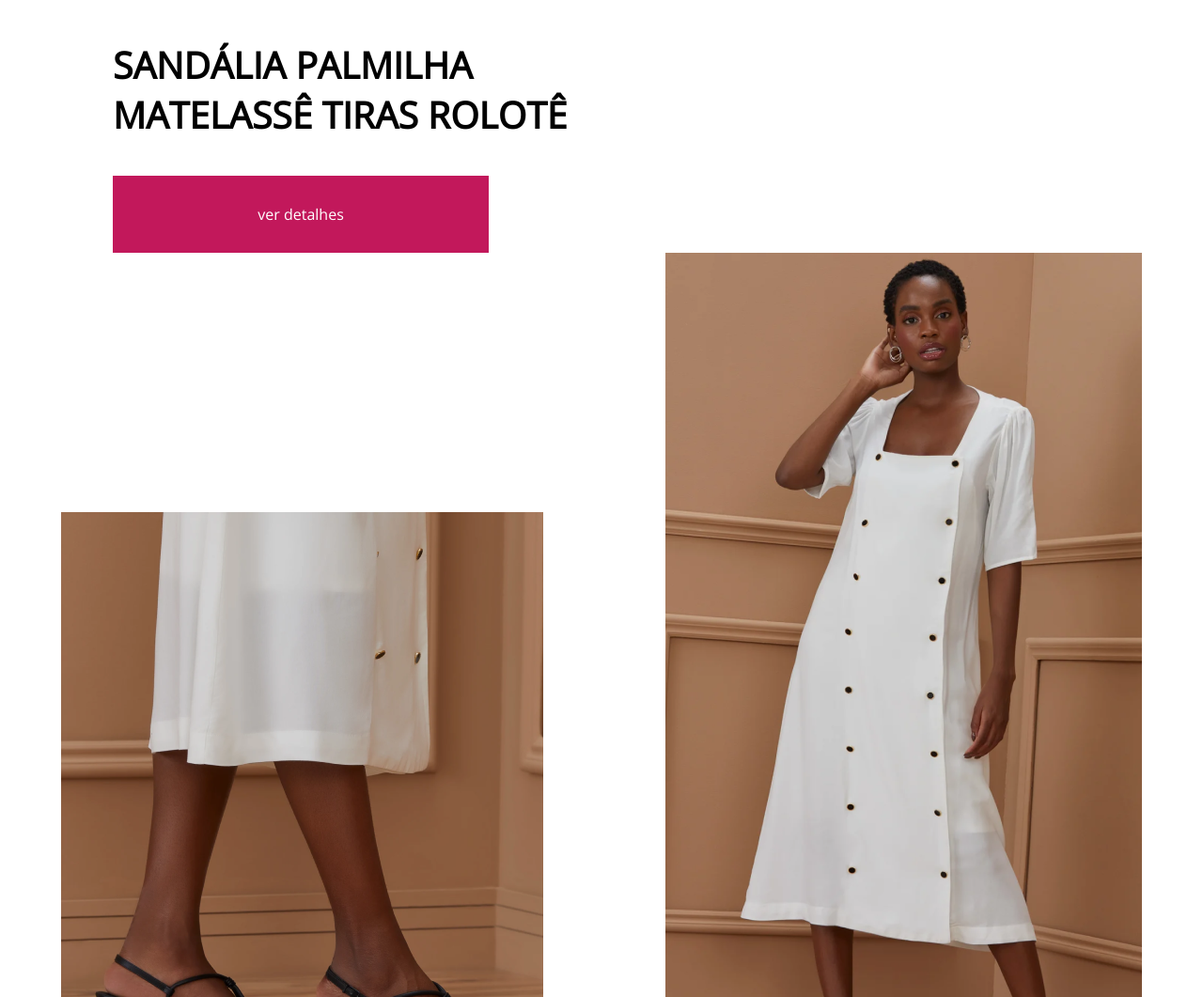
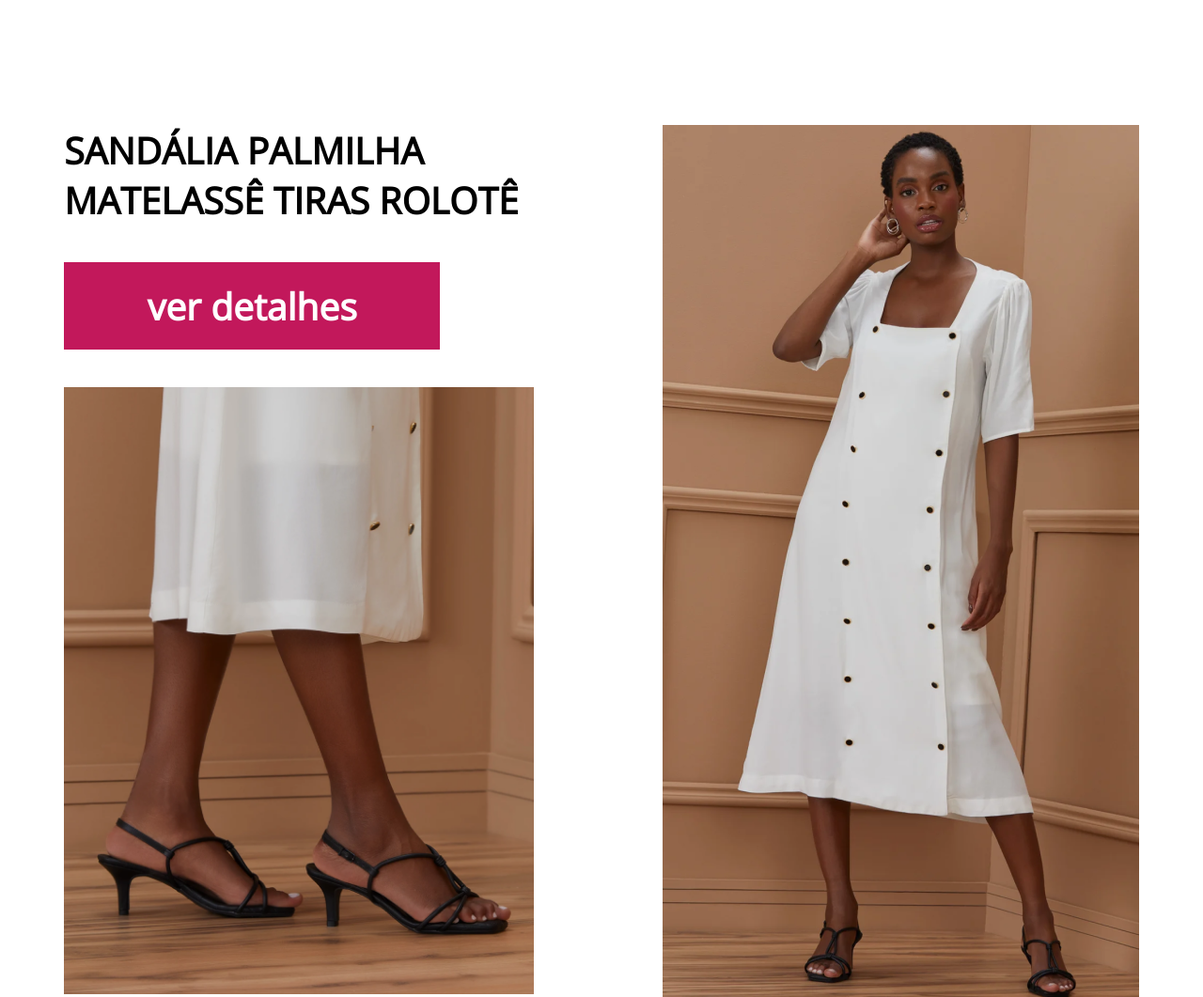
Before and after one commit to hccazado/Shoes, a plain HTML site: page index.html in a window 1280 px wide. Shown: the part 2061-3122 px from the top of the page at 94% size. Drawn offline with nearby package versions, Linux system fonts and the light colour scheme.

Commit message:
corrigindo css

```diff
--- a/css/style.css
+++ b/css/style.css
@@ -117,18 +117,29 @@ content .vitrine .card small{
     font-weight: 400;
 }
 
+content .produto_destaque{
+    display: flex;
+    justify-content: space-around;
+    margin: 160px auto 100px;
+    align-items: stretch;
+}
+
 content .produto_destaque h3{
     font-size: 39px;
     font-weight: 600;
+    margin: 0;
     width: 500px;
     text-align: left;
 }
 
 content .produto_destaque a{
+    background-color: #C2185B;
     color:white;
-    background-color: #C2185B;
-    padding: 30px 100px;
+    font-size: 39px;
+    font-weight: 600;
+    padding: 20px 60px;
     text-decoration:none;
+    margin: 40px 0  ;
     box-sizing: border-box;
     width:400px;
 }
@@ -136,16 +147,9 @@ content .produto_destaque a{
 content .produto_destaque_container{
     display: flex;
     flex-direction: column;
-    margin-left: 120px;
-    margin-top: 30px;
     width:500px;
 }
 
-content .destaque_container{
-    display: flex;
-    align-items: flex-end;
-    justify-content: space-around;
-}
 
 footer .wrapper{
     background-color: #C2185B;
--- a/index.html
+++ b/index.html
@@ -78,11 +78,11 @@
             </div>
             <div class="produto_destaque">
                 <div class="produto_destaque_container">
-                <h3>SANDÁLIA PALMILHA MATELASSÊ TIRAS ROLOTÊ</h3>
-                <a href="#">ver detalhes</a>
-            </div>
+                    <h3>SANDÁLIA PALMILHA MATELASSÊ TIRAS ROLOTÊ</h3>
+                    <a href="#">ver detalhes</a>
+                    <img src="./images/image 12.png">
+                </div>
                 <div class="destaque_container">
-                    <img src="./images/image 12.png">
                     <img src="./images/image 11.png">
                 </div>
             </div>
```
